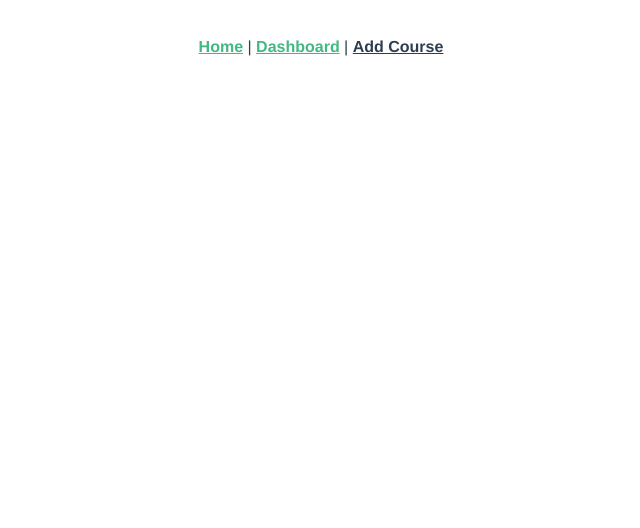
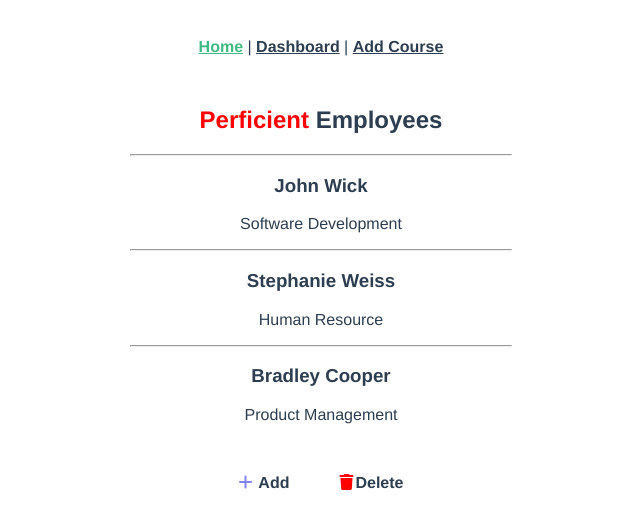
Before and after one commit to lexxycool/EmployeeSkillTracker, a Vue app in the folder frontend/: page / in a window 1280 px wide. Shown: the top 528 px of the page, without its empty margins (319-959 px from the left). Built offline with nearby package versions, Linux system fonts and the light colour scheme.

Commit message:
changes committed

```diff
--- a/frontend/src/App.vue
+++ b/frontend/src/App.vue
@@ -2,7 +2,7 @@
   <div id="app">
     <div id="nav">
       <router-link to="/">Home</router-link> |
-      <router-link to="/">Dashboard</router-link> |
+      <router-link to="/dashboard">Dashboard</router-link> |
        <router-link to="/addCourse">Add Course</router-link>
     </div>
     <router-view/>
--- a/frontend/src/components/AddCourse.vue
+++ b/frontend/src/components/AddCourse.vue
@@ -1,10 +1,10 @@
 <template>
 <div>
-    <form class="add-form" @submit.prevent="submitForm">
+
+    <form class="add-form">
       <h3>Add Course</h3>
       <div class="form-control">
-          <label>Course</label>
-          <input type="text" name='course' placeholder="Add Course..." v-model="name">
+            <input type="text" name='course' placeholder="Add Course..." v-model="name">
       </div>
       <div class="form-control">
           <label>EmployeeId</label>
@@ -12,8 +12,12 @@
       </div>
        <div class="form-control">
           <label>Status</label>
-          <input type="text" name='status' placeholder="Status..." v-model="status">
-      </div>
+          <select name="status" placeholder="status" v-model="status">
+              <option></option>
+              <option>in-view</option>
+              <option>completed</option>
+          </select>
+        </div>
        <div class="form-control">
           <label>Start Date</label>
           <input type="text" name='startdate' v-model='startdate'>
@@ -23,7 +27,7 @@
           <input type="text" name='enddate' v-model="enddate">
       </div>
 
-      <input type="submit" value="Save" class="btn btn-block">
+      <input type="submit" value="Save" class="button">
 
 
   </form>
@@ -73,27 +77,60 @@
 <style scoped>
     .add-form {
         margin-bottom: 40px;
+        text-align: center;
+
 
     }
     .form-control {
-        margin: 20px 0;
+        margin: 15px 0 20px 5px;
+
     }
 
     .form-control label {
         display: block;
-        margin-bottom: 5px;
+        margin-bottom: 5px 0px;
 
     }
 
     .form-control input {
-        width: 100%;
-        height: 40px;
-        margin: 5px 3px;
+        width: 25%;
+        height: 20px;
+        margin: 5px 5px;
         padding: 3px 7px;
         font-size: 15px;
 
     }
 
+     .form-control select {
+        width: 27%;
+        height: 28px;
+        margin: 5px 3px ;
+        padding: 3px 7px;
+        font-size: 15px;
+
+    }
+
+    .button {
+        width: 27%;
+        margin: 20px 0px 0px 5px;
+        font-size: 20px;
+        background: gray;
+        border: 0px;
+        border-radius: 5px;
+        color: white;
+    }
+
+     .button:hover {
+        width: 27%;
+        margin: 20px 0px 0px 5px;
+        font-size: 20px;
+        background: green;
+        border: 0px;
+        border-radius: 5px;
+        color: white;
+    }
+
+
 
 
 </style>
--- /dev/null
+++ b/frontend/src/components/AddEmployee.vue
@@ -0,0 +1,80 @@
+<template>
+  <div>
+
+ <form class="add-form">
+
+      <div class="form-control">
+          <label>Full Name</label>
+            <input type="text" name='name' placeholder="name..." v-model="name">
+      </div>
+      <div class="form-control">
+          <label>Department</label>
+          <input type="text" name='department' placeholder="Department..." v-model="department">
+      </div>
+      <input type="submit" value="Save" class="button">
+  </form>
+
+  </div>
+</template>
+
+<script>
+export default {
+    data() {
+        return {
+
+        }
+    },
+    employee: {
+        name: '',
+        department: ''
+    }
+
+}
+</script>
+
+<style scoped>
+    .add-form {
+        margin-bottom: 40px;
+        text-align: center;
+
+
+    }
+    .form-control {
+        margin: 15px 0 20px 5px;
+
+    }
+
+    .form-control label {
+        display: block;
+        margin-bottom: 5px 20px;
+        font-weight: 500;
+    }
+
+    .form-control input {
+        width: 30%;
+        height: 20px;
+        margin: 5px 5px 20px;
+        padding: 3px 7px;
+        font-size: 15px;
+
+    }
+
+
+
+    .button {
+        width: 32%;
+        margin: 10px 0px 0px 5px;
+        font-size: 20px;
+        background: gray;
+        border: 0px;
+        border-radius: 5px;
+        color: white;
+    }
+
+     .button:hover {
+
+        background: green;
+
+    }
+
+    </style>
--- /dev/null
+++ b/frontend/src/components/Dashboard.vue
@@ -0,0 +1,15 @@
+<template>
+  <div>
+      <h3>My Dashboard</h3>
+  </div>
+</template>
+
+<script>
+export default {
+
+}
+</script>
+
+<style>
+
+</style>
--- /dev/null
+++ b/frontend/src/components/DeleteEmployee.vue
@@ -0,0 +1,80 @@
+<template>
+  <div>
+
+    <form class="delete-form">
+
+        <div class="form-control">
+            <label>Full Name</label>
+                <input type="text" name='name' placeholder="name..." v-model="name">
+        </div>
+        <div class="form-control">
+            <label>Department</label>
+            <input type="text" name='department' placeholder="Department..." v-model="department">
+        </div>
+        <input type="submit" value="Delete" class="button">
+    </form>
+
+  </div>
+</template>
+
+<script>
+export default {
+    data() {
+        return {
+
+        }
+    },
+    employee: {
+        name: '',
+        department: ''
+    }
+
+}
+</script>
+
+<style scoped>
+    .delete-form {
+        margin-bottom: 40px;
+        text-align: center;
+
+
+    }
+    .form-control {
+        margin: 15px 0 20px 5px;
+
+    }
+
+    .form-control label {
+        display: block;
+        margin-bottom: 5px 20px;
+        font-weight: 500;
+    }
+
+    .form-control input {
+        width: 30%;
+        height: 20px;
+        margin: 5px 5px 20px;
+        padding: 3px 7px;
+        font-size: 15px;
+
+    }
+
+
+
+    .button {
+        width: 32%;
+        margin: 10px 0px 0px 5px;
+        font-size: 20px;
+        background: gray;
+        border: 0px;
+        border-radius: 5px;
+        color: white;
+    }
+
+     .button:hover {
+
+        background: green;
+
+    }
+
+    </style>
--- /dev/null
+++ b/frontend/src/components/Home.vue
@@ -0,0 +1,120 @@
+<template>
+   <div>
+       <h2><span>Perficient</span> Employees</h2>
+       <div v-for="employee in employees" :key="employee.id">
+            <hr>
+           <h3>{{employee.name}}</h3>
+           <p>{{employee.department}}</p>
+       </div>
+       <div class="edit">
+           <div class="add" >
+               <i class="fa fa-plus" @click="add"></i> Add
+           </div>
+           <div class="delete">
+                <i class="fa fa-trash" @click="remove"></i>Delete
+           </div>
+       </div>
+
+   </div>
+</template>
+
+<script>
+export default {
+    data() {
+        return {
+            employees: [],
+        }
+    },
+    methods: {
+        add() {
+            console.log('working');
+            this.$router.push('/addEmployee');
+        },
+        remove() {
+            this.$router.push('/deleteEmployee');
+        }
+    },
+    created() {
+        this.employees = [
+            {
+                id: 1,
+                name: 'John Wick',
+                department: 'Software Development'
+            },
+            {
+                id: 2,
+                name: 'Stephanie Weiss',
+                department: 'Human Resource'
+            },
+            {
+                id: 3,
+                name: 'Bradley Cooper',
+                department: 'Product Management'
+            },
+
+        ]
+    }
+
+}
+</script>
+
+<style>
+    hr {
+        width: 50%;
+
+    }
+
+    h2 span {
+        color: red;
+    }
+
+    div h3:hover {
+        color: #42b983;
+        cursor: pointer;
+    }
+
+    .edit {
+        display: flex;
+        align-items: center;
+        justify-content: center;
+        margin: 50px 0px 0px 50px;
+
+    }
+
+    .edit div {
+        margin-right: 50px;
+        font-weight: 700;
+
+    }
+
+     .edit div i {
+        margin-right: 2px;
+
+    }
+
+    .add i {
+        color: rgb(131, 131, 241);
+        cursor: pointer;
+    }
+
+
+
+     .delete i {
+          color: red;
+          cursor: pointer;
+    }
+
+     @media(min-width: 700px) {
+       hr {
+            width: 30%;
+        }
+
+       .edit {
+        display: flex;
+        align-items: center;
+        justify-items: center;
+        }
+
+     }
+
+</style>
--- a/frontend/src/router/index.js
+++ b/frontend/src/router/index.js
@@ -1,15 +1,41 @@
 import Vue from 'vue'
 import VueRouter from 'vue-router'
 import AddCourse from '../views/AddCourse'
+import Dashboard from '../views/Dashboard'
+import Home from '../views/Home'
+import AddEmployee from '../views/AddEmployee'
+import DeleteEmployee from '../views/DeleteEmployee'
 
 
 Vue.use(VueRouter)
 
 const routes = [
   {
+    path: '/',
+    name: 'home',
+    component: Home
+  },
+
+  {
     path: '/addCourse',
     name: 'add-course',
     component: AddCourse
+  },
+  {
+    path: '/dashboard',
+    name: 'dashboard',
+    component: Dashboard
+  },
+  {
+    path: '/addEmployee',
+    name: 'add-employee',
+    component: AddEmployee
+  },
+  {
+    path: '/deleteEmployee',
+    name: 'delete-employee',
+    component: DeleteEmployee
+
   }
 ]
 
--- /dev/null
+++ b/frontend/src/views/AddEmployee.vue
@@ -0,0 +1,15 @@
+<template>
+  <add-employee />
+</template>
+
+<script>
+import AddEmployee from '../components/AddEmployee.vue'
+export default {
+  components: { AddEmployee },
+
+}
+</script>
+
+<style>
+
+</style>
--- /dev/null
+++ b/frontend/src/views/Dashboard.vue
@@ -0,0 +1,15 @@
+<template>
+  <dashboard />
+</template>
+
+<script>
+import Dashboard from '../components/Dashboard.vue'
+export default {
+  components: { Dashboard },
+
+}
+</script>
+
+<style>
+
+</style>
--- /dev/null
+++ b/frontend/src/views/DeleteEmployee.vue
@@ -0,0 +1,14 @@
+<template>
+ <delete-employee />
+</template>
+
+<script>
+import DeleteEmployee from '../components/DeleteEmployee.vue'
+export default {
+ components: { DeleteEmployee },
+}
+</script>
+
+<style>
+
+</style>
--- /dev/null
+++ b/frontend/src/views/Home.vue
@@ -0,0 +1,14 @@
+<template>
+  <home />
+</template>
+
+<script>
+import Home from '../components/Home.vue'
+export default {
+     components: { Home },
+}
+</script>
+
+<style>
+
+</style>
```
